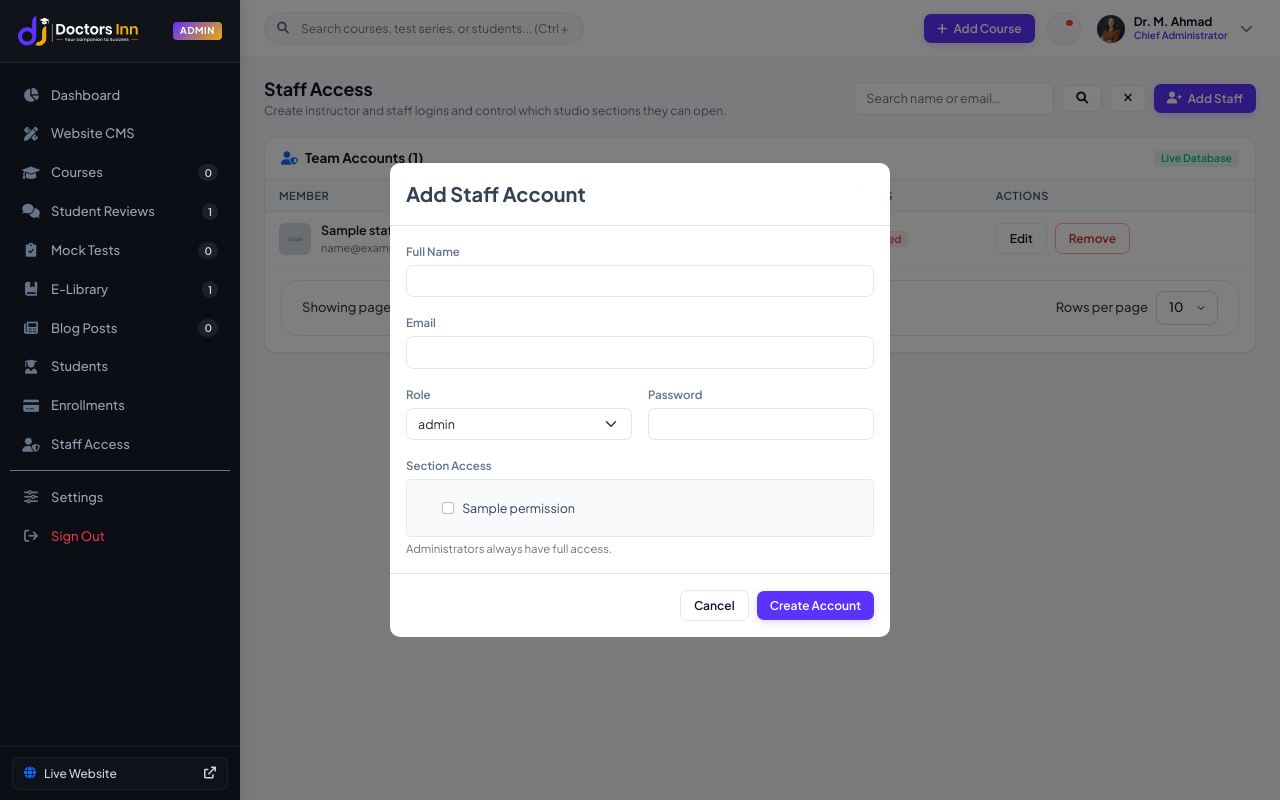
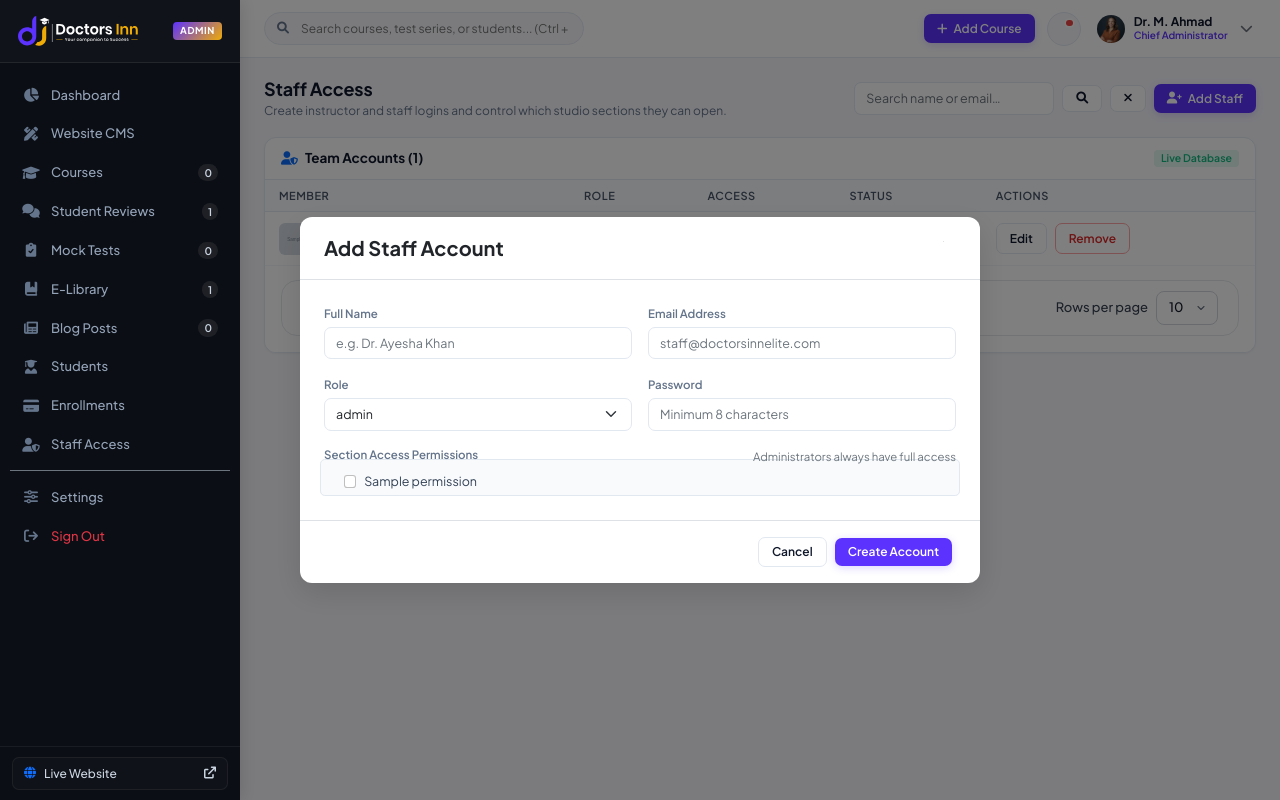
Before and after one commit to MuhammadAhmadAk/DoctorsInn, a Laravel app: template resources/views/backend/staff/index.blade.php in a window 1280 px wide, after a click on "Add Staff". Run offline with Laravel 10, Linux system fonts and the light colour scheme; the template is opened without the code that fills it: most values are stand-ins (such as "Sample title", 1, 10 or a date in 2020); grey boxes marked "Sample" are stand-in pictures; data that the repository does not hold is empty; some web fonts are replaced.

Commit message:
style: widen add/edit staff modal with 2-column layout and 3-column permissions grid to eliminate scrolling

```diff
--- a/resources/views/backend/staff/index.blade.php
+++ b/resources/views/backend/staff/index.blade.php
@@ -129,26 +129,26 @@
 
 {{-- Add staff --}}
 <div class="modal fade" id="addStaffModal" tabindex="-1" aria-hidden="true">
-    <div class="modal-dialog modal-dialog-centered">
-        <div class="modal-content border-0" style="border-radius: 10px;">
+    <div class="modal-dialog modal-dialog-centered modal-lg" style="max-width: 680px;">
+        <div class="modal-content border-0" style="border-radius: 12px; box-shadow: 0 10px 30px rgba(0,0,0,0.12);">
             <form action="{{ route('admin.staff.store') }}" method="POST">
                 @csrf
-                <div class="modal-header">
-                    <h5 class="modal-title fw-bold">Add Staff Account</h5>
+                <div class="modal-header py-3 px-4 border-bottom">
+                    <h5 class="modal-title fw-bold font-16 text-dark mb-0">Add Staff Account</h5>
                     <button type="button" class="btn-close" data-bs-dismiss="modal" aria-label="Close"></button>
                 </div>
-                <div class="modal-body">
+                <div class="modal-body p-4">
                     <div class="row g-3">
-                        <div class="col-12">
-                            <label class="form-label small fw-semibold">Full Name</label>
-                            <input type="text" name="name" class="form-control form-control-sm" value="{{ old('name') }}" required>
-                        </div>
-                        <div class="col-12">
-                            <label class="form-label small fw-semibold">Email</label>
-                            <input type="email" name="email" class="form-control form-control-sm" value="{{ old('email') }}" required>
+                        <div class="col-md-6">
+                            <label class="form-label small fw-semibold text-dark">Full Name</label>
+                            <input type="text" name="name" class="form-control form-control-sm" value="{{ old('name') }}" placeholder="e.g. Dr. Ayesha Khan" required>
                         </div>
                         <div class="col-md-6">
-                            <label class="form-label small fw-semibold">Role</label>
+                            <label class="form-label small fw-semibold text-dark">Email Address</label>
+                            <input type="email" name="email" class="form-control form-control-sm" value="{{ old('email') }}" placeholder="staff@doctorsinnelite.com" required>
+                        </div>
+                        <div class="col-md-6">
+                            <label class="form-label small fw-semibold text-dark">Role</label>
                             <select name="role" class="form-select form-select-sm staff-role-select" data-target="addPermissions" required>
                                 @foreach ($roles as $key => $label)
                                     <option value="{{ $key }}" @selected(old('role') === $key)>{{ $label }}</option>
@@ -156,24 +156,28 @@
                             </select>
                         </div>
                         <div class="col-md-6">
-                            <label class="form-label small fw-semibold">Password</label>
-                            <input type="password" name="password" class="form-control form-control-sm" minlength="8" required>
+                            <label class="form-label small fw-semibold text-dark">Password</label>
+                            <input type="password" name="password" class="form-control form-control-sm" minlength="8" placeholder="Minimum 8 characters" required>
                         </div>
                         <div class="col-12">
-                            <label class="form-label small fw-semibold">Section Access</label>
-                            <div id="addPermissions" class="d-flex flex-wrap gap-3 p-3 rounded-3" style="background: #F8FAFC; border: 1px solid #E2E8F0;">
+                            <div class="d-flex align-items-center justify-content-between mb-1.5">
+                                <label class="form-label small fw-semibold text-dark mb-0">Section Access Permissions</label>
+                                <span class="small text-muted font-11">Administrators always have full access</span>
+                            </div>
+                            <div id="addPermissions" class="row g-2 p-2.5 rounded-3" style="background: #F8FAFC; border: 1px solid #E2E8F0;">
                                 @foreach ($permissions as $key => $label)
-                                    <label class="form-check m-0 d-flex align-items-center gap-2" style="font-size: 12.5px;">
+                                    <div class="col-md-4 col-sm-6">
+                                        <label class="form-check m-0 d-flex align-items-center gap-2 py-1" style="font-size: 12.5px; cursor: pointer;">
                                             <input class="form-check-input m-0 staff-permission" type="checkbox" name="permissions[]" value="{{ $key }}">
                                             <span>{{ $label }}</span>
                                         </label>
+                                    </div>
                                 @endforeach
-                            </div>
-                            <div class="small text-muted mt-1">Administrators always have full access.</div>
                             </div>
                         </div>
                     </div>
-                <div class="modal-footer">
+                </div>
+                <div class="modal-footer py-2.5 px-4 border-top">
                     <button type="button" class="btn-adm btn-adm-outline" data-bs-dismiss="modal">Cancel</button>
                     <button type="submit" class="btn-adm btn-adm-primary">Create Account</button>
                 </div>
@@ -185,27 +189,27 @@
 {{-- Edit staff --}}
 @foreach ($staff as $member)
     <div class="modal fade" id="editStaff{{ $member->id }}" tabindex="-1" aria-hidden="true">
-        <div class="modal-dialog modal-dialog-centered">
-            <div class="modal-content border-0" style="border-radius: 10px;">
+        <div class="modal-dialog modal-dialog-centered modal-lg" style="max-width: 680px;">
+            <div class="modal-content border-0" style="border-radius: 12px; box-shadow: 0 10px 30px rgba(0,0,0,0.12);">
                 <form action="{{ route('admin.staff.update', $member) }}" method="POST">
                     @csrf
                     @method('PUT')
-                    <div class="modal-header">
-                        <h5 class="modal-title fw-bold">Edit {{ $member->name }}</h5>
+                    <div class="modal-header py-3 px-4 border-bottom">
+                        <h5 class="modal-title fw-bold font-16 text-dark mb-0">Edit {{ $member->name }}</h5>
                         <button type="button" class="btn-close" data-bs-dismiss="modal" aria-label="Close"></button>
                     </div>
-                    <div class="modal-body">
+                    <div class="modal-body p-4">
                         <div class="row g-3">
-                            <div class="col-12">
-                                <label class="form-label small fw-semibold">Full Name</label>
+                            <div class="col-md-6">
+                                <label class="form-label small fw-semibold text-dark">Full Name</label>
                                 <input type="text" name="name" class="form-control form-control-sm" value="{{ $member->name }}" required>
                             </div>
-                            <div class="col-12">
-                                <label class="form-label small fw-semibold">Email</label>
+                            <div class="col-md-6">
+                                <label class="form-label small fw-semibold text-dark">Email Address</label>
                                 <input type="email" name="email" class="form-control form-control-sm" value="{{ $member->email }}" required>
                             </div>
                             <div class="col-md-6">
-                                <label class="form-label small fw-semibold">Role</label>
+                                <label class="form-label small fw-semibold text-dark">Role</label>
                                 <select name="role" class="form-select form-select-sm" required>
                                     @foreach ($roles as $key => $label)
                                         <option value="{{ $key }}" @selected($member->role === $key)>{{ $label }}</option>
@@ -213,30 +217,32 @@
                                 </select>
                             </div>
                             <div class="col-md-6">
-                                <label class="form-label small fw-semibold">New Password <span class="text-muted">(optional)</span></label>
-                                <input type="password" name="password" class="form-control form-control-sm" minlength="8" placeholder="Leave blank to keep">
+                                <label class="form-label small fw-semibold text-dark">New Password <span class="text-muted font-11">(Leave blank to keep)</span></label>
+                                <input type="password" name="password" class="form-control form-control-sm" minlength="8" placeholder="••••••••">
                             </div>
                             <div class="col-12">
-                                <label class="form-label small fw-semibold">Section Access</label>
-                                <div class="d-flex flex-wrap gap-3 p-3 rounded-3" style="background: #F8FAFC; border: 1px solid #E2E8F0;">
+                                <label class="form-label small fw-semibold text-dark mb-1.5">Section Access Permissions</label>
+                                <div class="row g-2 p-2.5 rounded-3" style="background: #F8FAFC; border: 1px solid #E2E8F0;">
                                     @foreach ($permissions as $key => $label)
-                                        <label class="form-check m-0 d-flex align-items-center gap-2" style="font-size: 12.5px;">
+                                        <div class="col-md-4 col-sm-6">
+                                            <label class="form-check m-0 d-flex align-items-center gap-2 py-1" style="font-size: 12.5px; cursor: pointer;">
                                                 <input class="form-check-input m-0" type="checkbox" name="permissions[]" value="{{ $key }}"
                                                     @checked(in_array($key, (array) ($member->permissions ?? []), true))>
                                                 <span>{{ $label }}</span>
                                             </label>
+                                        </div>
                                     @endforeach
                                 </div>
                             </div>
                             <div class="col-12">
-                                <label class="form-check d-flex align-items-center gap-2 m-0" style="font-size: 13px;">
+                                <label class="form-check d-flex align-items-center gap-2 m-0" style="font-size: 13px; cursor: pointer;">
                                     <input class="form-check-input m-0" type="checkbox" name="is_active" value="1" @checked($member->is_active)>
-                                    <span>Account is active and can sign in</span>
+                                    <span class="fw-semibold text-dark">Account is active and can sign in</span>
                                 </label>
                             </div>
                         </div>
                     </div>
-                    <div class="modal-footer">
+                    <div class="modal-footer py-2.5 px-4 border-top">
                         <button type="button" class="btn-adm btn-adm-outline" data-bs-dismiss="modal">Cancel</button>
                         <button type="submit" class="btn-adm btn-adm-primary">Save Changes</button>
                     </div>
```
Lines whose indentation alone changed are shown as unchanged.
